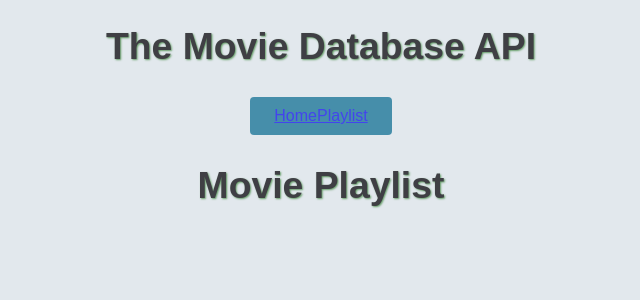
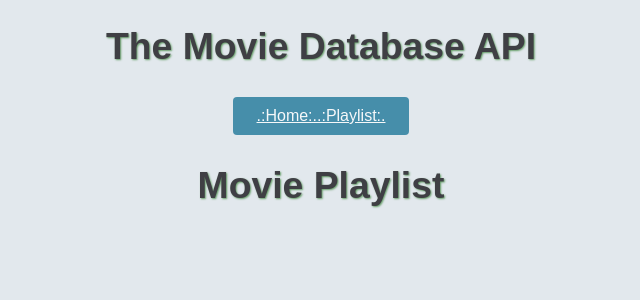
Before and after one commit to mabner/FFR-exercicio-05, a React (Create React App) app: page /playlists in a window 1280 px wide. Shown: the top 300 px of the page, without its empty margins (319-959 px from the left). Built offline with nearby package versions, Linux system fonts and the light colour scheme.

Commit message:
Styled navigation bar

```diff
--- a/package.json
+++ b/package.json
@@ -11,7 +11,8 @@
     "react-redux": "^7.2.2",
     "react-router-dom": "^5.2.0",
     "react-scripts": "^4.0.0",
-    "redux": "^4.0.5"
+    "redux": "^4.0.5",
+    "styled-components": "^5.2.1"
   },
   "devDependencies": {
     "typescript": "^4.1.2"
--- a/src/components/NavBar.jsx
+++ b/src/components/NavBar.jsx
@@ -1,15 +1,28 @@
 import React from 'react';
 import { Link } from 'react-router-dom';
+import styled from 'styled-components';
 
 export const NavBar = () => {
 	return (
-		<nav className="navBar">
-			<Link to="/">
-				Home
-			</Link>
-			<Link to="/playlists">
-				Playlist
-			</Link>
-		</nav>
+		<NavBarWrapper>
+			<Link to="/">.:Home:.</Link>
+			<Link to="/playlists">.:Playlist:.</Link>
+		</NavBarWrapper>
 	);
 };
+
+export const NavBarWrapper = styled.div`
+	color: white;
+	background-color: hsl(197, 93%, 29%);
+	border: none;
+	border-radius: 4px;
+	padding: 10px 24px;
+	text-align: center;
+	font-size: 16px;
+	margin: 4px 2px;
+	opacity: 0.7;
+	transition: 0.3s;
+	display: inline-block;
+	text-decoration: none;
+	cursor: pointer;
+`;
--- a/src/styles.css
+++ b/src/styles.css
@@ -1,3 +1,7 @@
+a, a:visited, a:hover, a:active {
+  color: inherit;
+}
+
 .App {
 	font-family: sans-serif;
 	text-align: center;
@@ -21,7 +25,6 @@
 .bg-image{
 	backdrop-filter: blur;
 }
-
 
 .conteudo {
     max-width: 50%;
@@ -61,21 +64,7 @@
     text-decoration: none;
     cursor: pointer;
 }
-.navBar {
-    color:white;
-    background-color:hsl(197, 93%, 29%);
-    border: none;
-    border-radius: 4px;
-    padding: 10px 24px;
-    text-align: center;
-    font-size: 16px;
-    margin: 4px 2px;
-    opacity: 0.7;
-    transition: 0.3s;
-    display: inline-block;
-    text-decoration: none;
-    cursor: pointer;
-}
+
 .detailLink {
     text-align: center;
     font-size: 16px;
```
Also changed, not shown: 1 other file (tests, documents, lock files or other folders).
